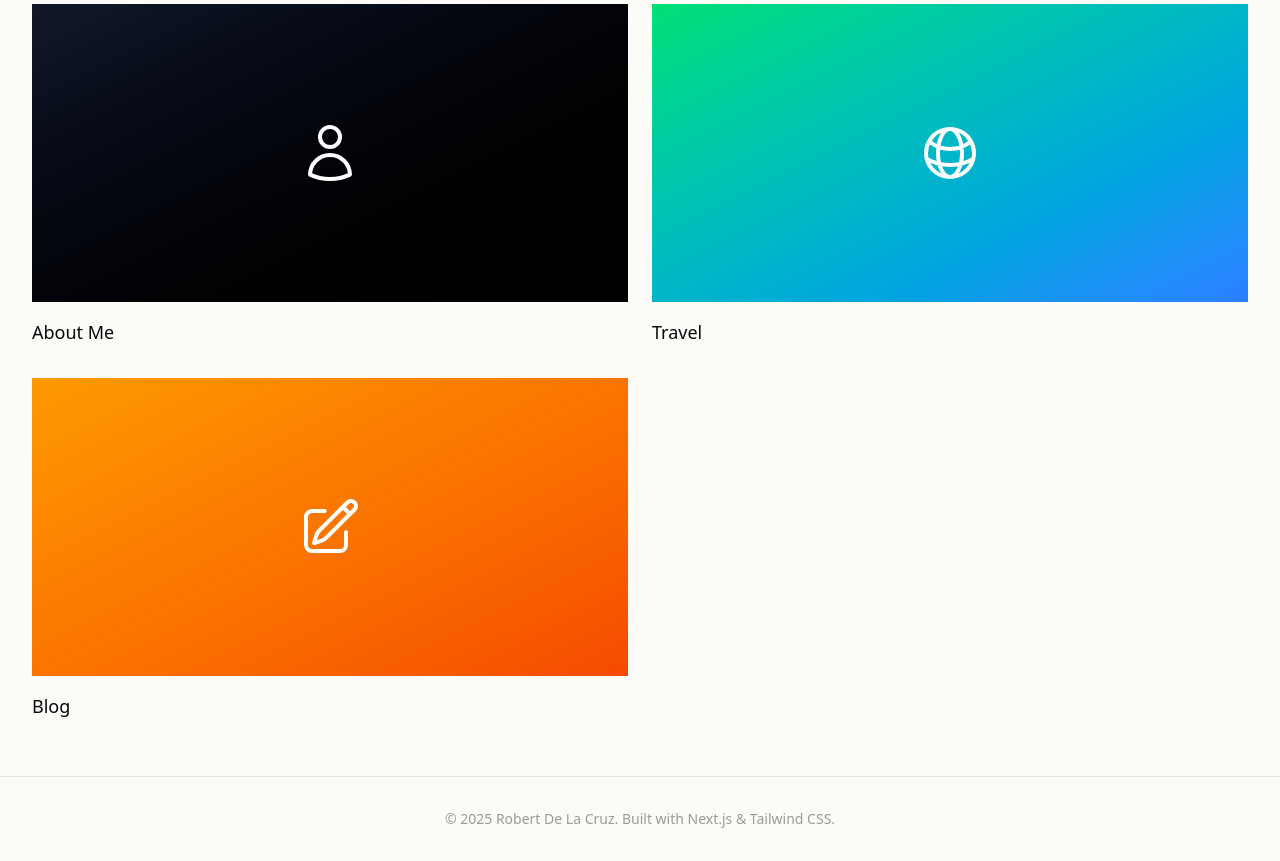
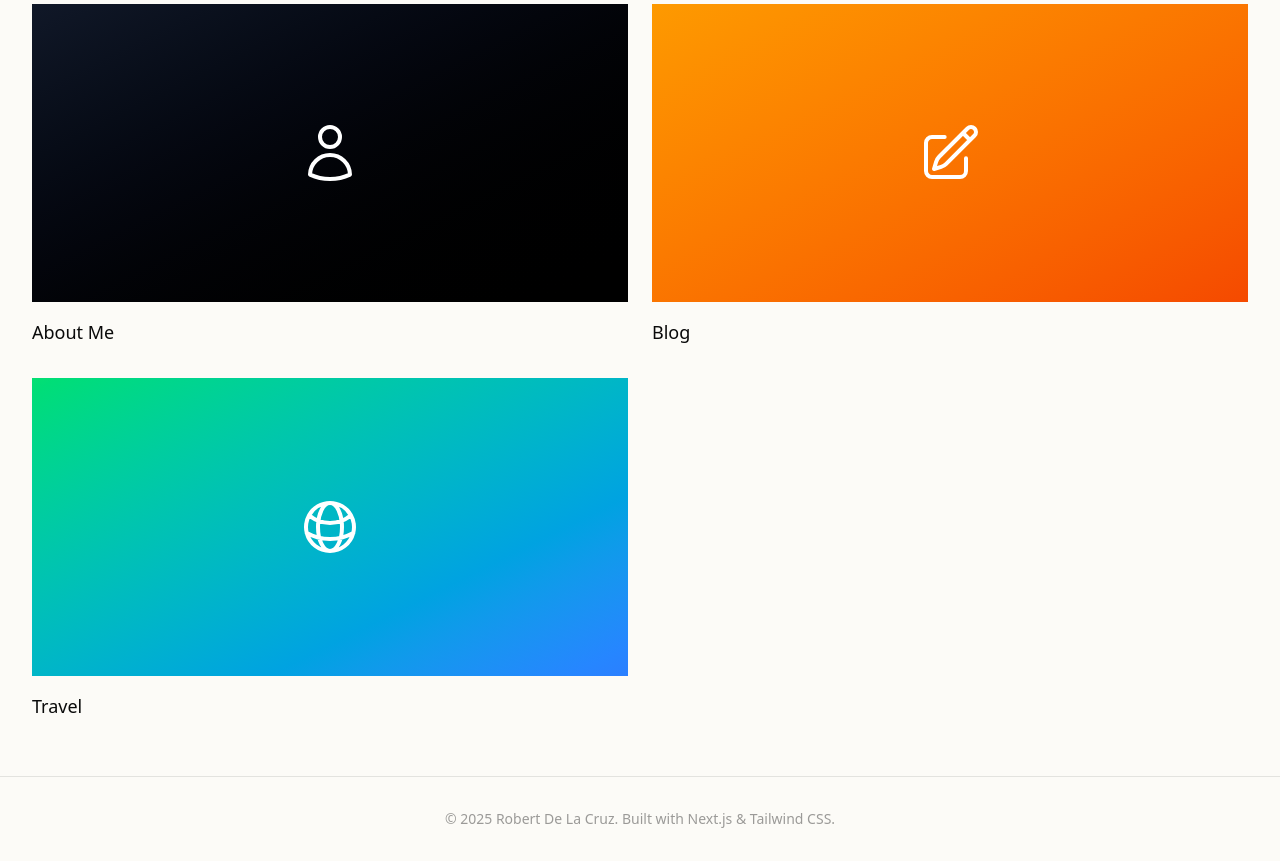
Before and after one commit to Robert-dlcrz/PersonalWebsite, a Next.js app: page / in a window 1280 px wide. Shown: the part 240-1101 px from the top of the page. Built offline with nearby package versions, Linux system fonts and the light colour scheme.

Commit message:
reorder homepage cards: About Me, Blog, Travel (#45)

```diff
--- a/src/constants/content.ts
+++ b/src/constants/content.ts
@@ -58,6 +58,16 @@ export const NAVIGATION_CARDS = [
     accentColor: 'text-slate-900 dark:text-slate-100',
   },
   {
+    id: 'blog',
+    href: '/blog',
+    icon: PencilSquareIcon,
+    gradientClasses: 'from-amber-500 to-orange-600',
+    title: 'Blog',
+    description: 'Notes on software engineering, AI workflows, and how I build.',
+    ctaText: 'Read Posts',
+    accentColor: 'text-amber-700 dark:text-amber-400',
+  },
+  {
     id: 'interests',
     href: '/interests',
     icon: GlobeAltIcon,
@@ -66,16 +76,6 @@ export const NAVIGATION_CARDS = [
     description: 'Explore my journey around the world. From mountain peaks to hidden gems, discover the places I\'ve been and the adventures I\'ve had.',
     ctaText: 'View Adventures',
     accentColor: 'text-blue-600 dark:text-blue-400',
-  },
-  {
-    id: 'blog',
-    href: '/blog',
-    icon: PencilSquareIcon,
-    gradientClasses: 'from-amber-500 to-orange-600',
-    title: 'Blog',
-    description: 'Notes on software engineering, AI workflows, and how I build.',
-    ctaText: 'Read Posts',
-    accentColor: 'text-amber-700 dark:text-amber-400',
   },
 ] as const;
 
```
Also changed, not shown: 1 other file (tests, documents, lock files or other folders).
